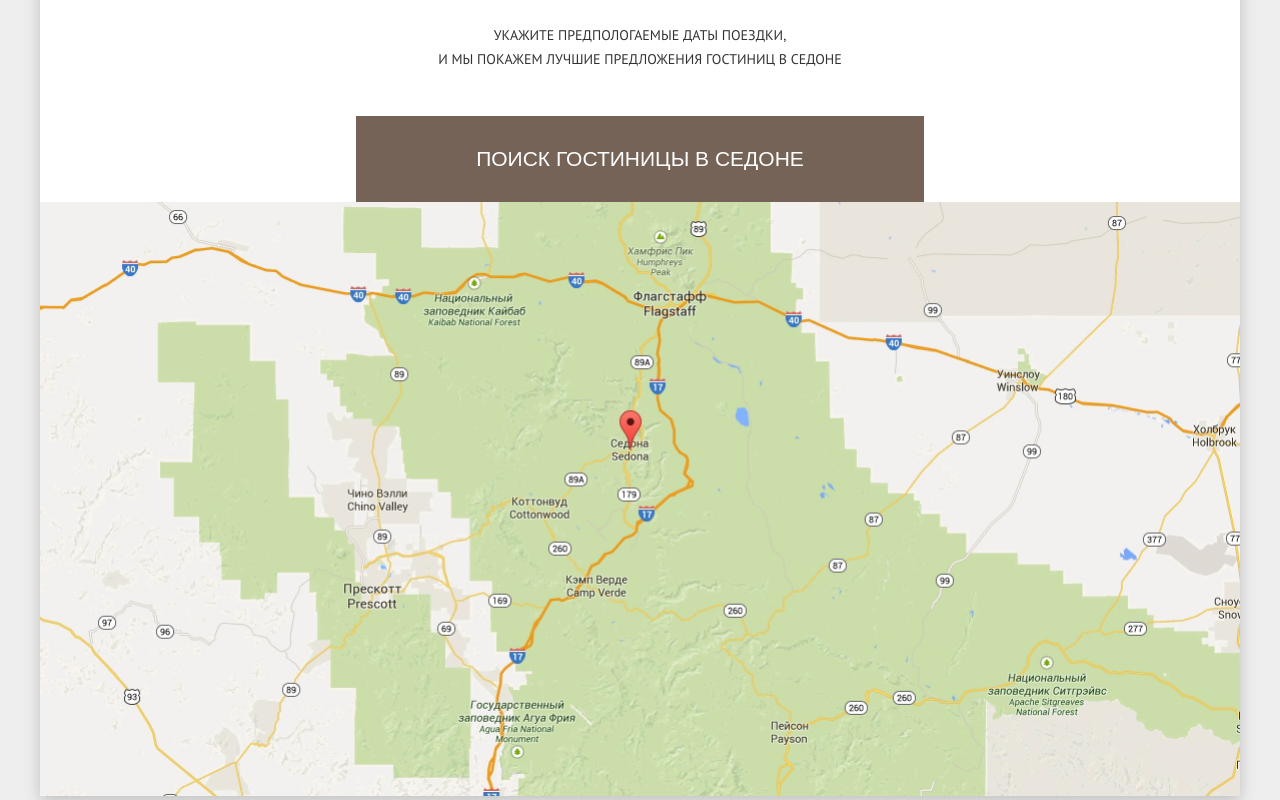
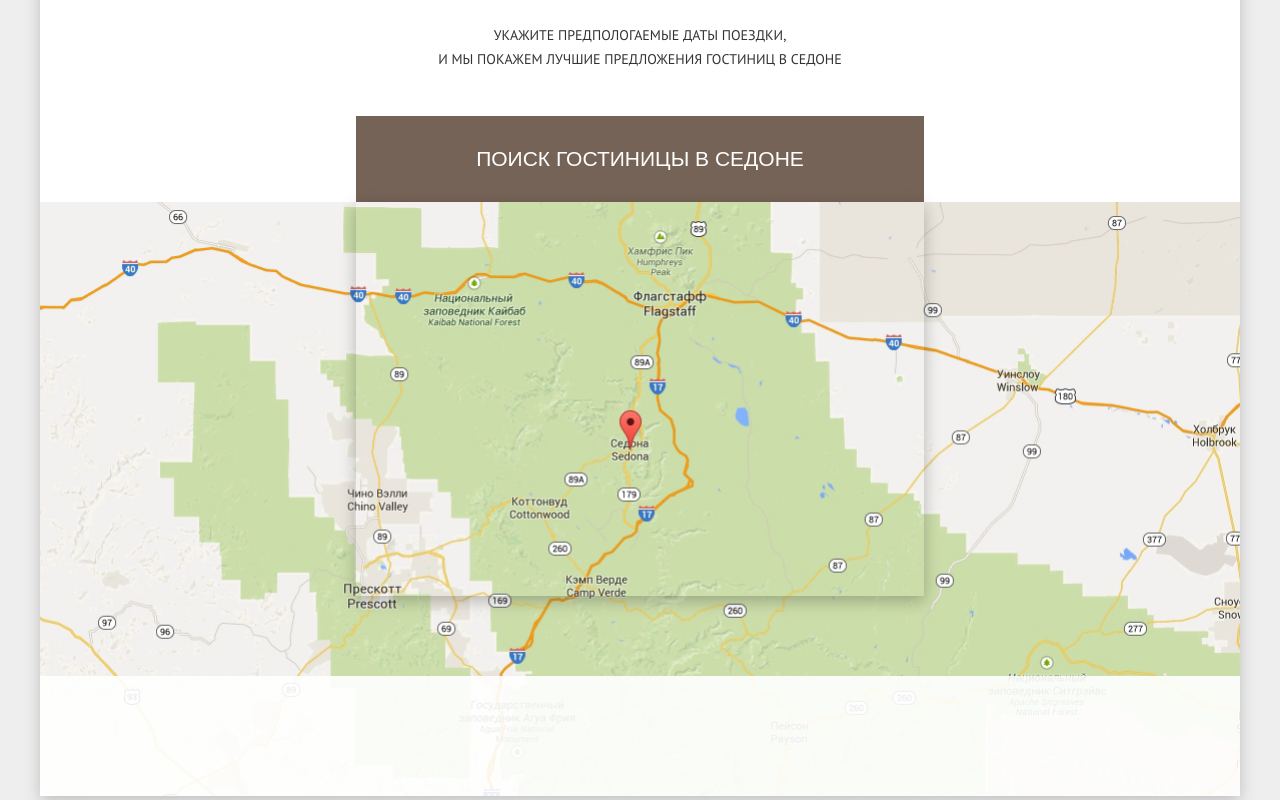
Before and after one commit to Pandenimik/sedona-htmlacademy, a plain HTML site: page index.html in a window 1280 px wide. Shown: the part 1964-2764 px from the top of the page. Drawn offline with Linux system fonts and the light colour scheme.

Commit message:
create modal form

```diff
--- a/css/style.css
+++ b/css/style.css
@@ -223,15 +223,33 @@ menu a {
   background-color: var(--button-color-1);
 }
 
+.hotel-search_form {
+  width: 568px;
+  height: 394px;
+  box-shadow: 0px 5px 15px rgba(0, 0, 0, 0.25);
+  grid-area: map-area;
+  position: absolute;
+  justify-self: center;
+
+}
+
+.map-grid {
+  display: grid;
+  grid-template-areas: 'map-area';
+  position: relative;
+}
+
 .map {
   width: 1200px;
   height: 594px;
   background-image: url(../img/map.png);
+  grid-area: map-area;
 }
 
 .footer {
   width: 1200px;
   height: 120px;
-  margin-top: -120px;
+  margin-top: auto;
   background-color: var(--footer-bakgrnd-transparent-color);
+  grid-area: map-area;
 }
--- a/index.html
+++ b/index.html
@@ -132,13 +132,16 @@
         <p class='simple-text'>Укажите предпологаемые даты поездки,<br>и мы покажем лучшие предложения гостиниц в Седоне</p>
         <button class='hotel-search_button'>Поиск гостиницы в Седоне</button>
       </section>
-      <section class='map'>
-        <img src='img/map.png' alt='Карта местности Седона' class='map-img' width='1200' height='594'>
+      <div class='map-grid'>
+        <form action='' class='hotel-search_form'></form>
+        <section class='map'>
+          <img src='img/map.png' alt='Карта местности Седона' class='map-img' width='1200' height='594'>
 
-      </section>
-      <footer class='footer'>
+        </section>
+        <footer class='footer'>
 
-      </footer>
+        </footer>
+      </div>
     </main>
   </div>
 </body>
```
